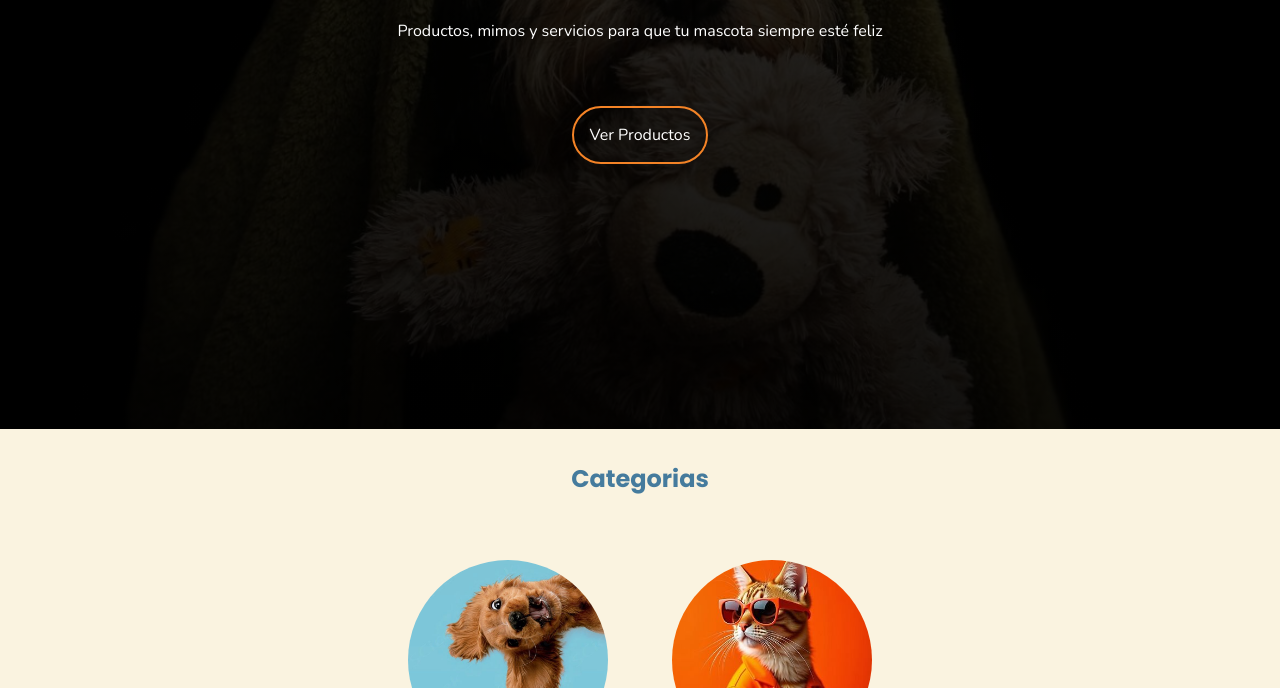
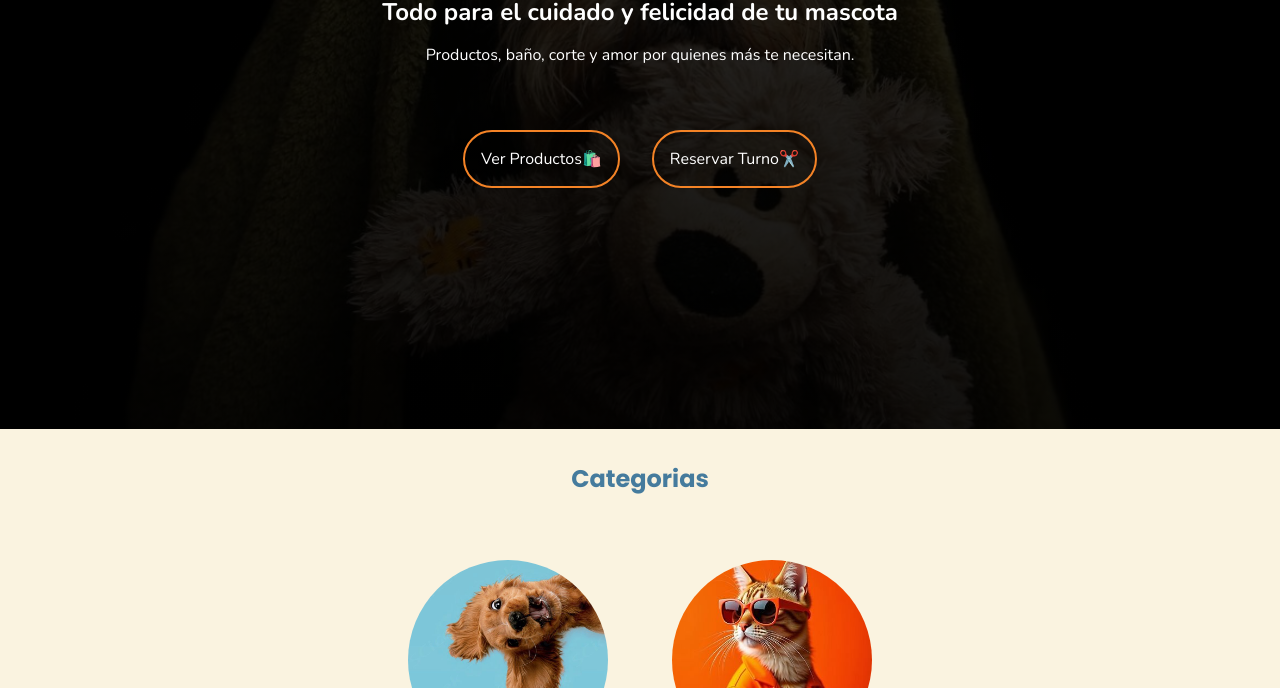
Before and after one commit to Aleska19/Pet-House, a website with bundled scripts: page index.html in a window 1280 px wide. Shown: the part 484-1172 px from the top of the page. Built offline with nearby package versions, Linux system fonts and the light colour scheme.

Commit message:
Agregando y estilizando botones ami hero

```diff
--- a/css/style.css
+++ b/css/style.css
@@ -28,7 +28,8 @@ body{
 .header{
     display: flex;
     flex-direction: column;
-    background: black;
+    background:  black;
+    opacity: 0.95;
     position: sticky;
     top: 0;
     z-index: 1000;
@@ -72,13 +73,24 @@ body{
     font-size: 2.5rem;
 }
 
+.hero-section h2{
+    color: white;
+    font-family: var(--font-body);
+    margin-bottom: 1rem;
+}
+
 .hero-section p{
     color: white;
     font-family: var(--font-body);
     margin-bottom: 4rem;
 }
 
-.hero-section a{
+.hero-btn{
+    display: flex;
+    gap: 2rem;
+}
+
+.hero-btn a{
     text-decoration: none;
     /* font-size: 1.2rem; */
     color: white;
--- a/index.html
+++ b/index.html
@@ -42,7 +42,7 @@
                     <a href="/">Inicio</a>
                 </li>
                 <li class="dropdown">
-                    <a class="dropBtn">Tienda 🔽</a>
+                    <a class="dropBtn">Tienda🔽</a>
                     <ul class="dropdown-menu">
                         <li><a href="/">🐶Perros</a></li>
                         <li><a href="/">😺Gatos</a></li>
@@ -76,8 +76,12 @@
     <main>
         <div class="hero-section">
             <h1>¡Guau! Bienvenido a Pet House🐾</h1>
-            <p>Productos, mimos y servicios para que tu mascota siempre esté feliz</p>
-            <a href="">Ver Productos</a>
+            <h2>Todo para el cuidado y felicidad de tu mascota</h2>
+            <p>Productos, baño, corte y amor por quienes más te necesitan.</p>
+            <div class="hero-btn">
+                <a href="">Ver Productos🛍️</a>
+                <a href="">Reservar Turno✂️</a>
+            </div>
         </div>
         <section class="categories-section">
             <h2 class="title">Categorias</h2>
```
